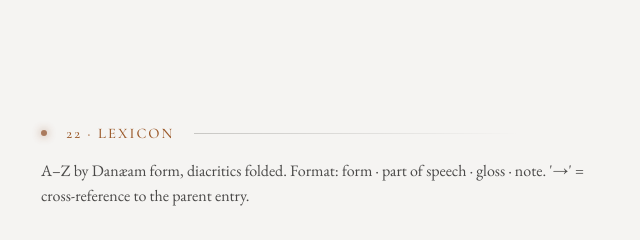
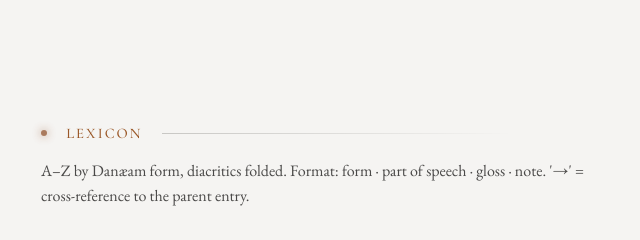
Before and after one commit to 3lyre3/edithminalyre, a plain HTML site: page faerish/guideworde.html in a window 1280 px wide. Shown: the part 1360-1600 px from the top of the page, 320-960 px from the left. Drawn offline with nearby package versions, Linux system fonts and the light colour scheme.

Commit message:
Update guideworde.html

```diff
--- a/faerish/guideworde.html
+++ b/faerish/guideworde.html
@@ -267,7 +267,7 @@ body {
 <h1 class="source-paragraph align-center" align="center" style="text-align: center; margin-top: 264pt"><span style="font-size: 48pt">Guideworde</span></h1>
 </div>
 <div class="body-section ref-body">
-<h2>22 · Lexicon</h2>
+<h2>Lexicon</h2>
 <p>A–Z by Danæam form, diacritics folded. Format: form · part of speech · gloss · note. '→' = cross-reference to the parent entry.</p>
 <h3>Symbols</h3>
 <ul>
```
